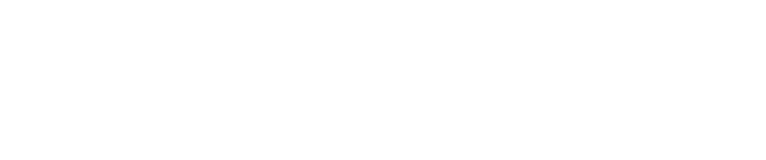
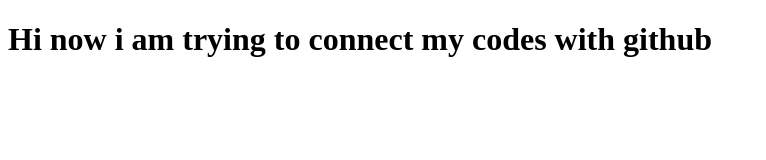
Before and after one commit to emhsami/my-first-repo, a plain HTML site: page index.html in a window 1280 px wide. Shown: the whole page, without its empty margins (0-766 px from the left). Drawn offline with Linux system fonts and the light colour scheme.

Commit message:
added header

```diff
--- a/index.html
+++ b/index.html
@@ -7,6 +7,7 @@
     <title>My First Github Repo</title>
 </head>
 <body>
+    <h1>Hi now i am trying to connect my codes with github </h1>
 
 </body>
 </html>
```
